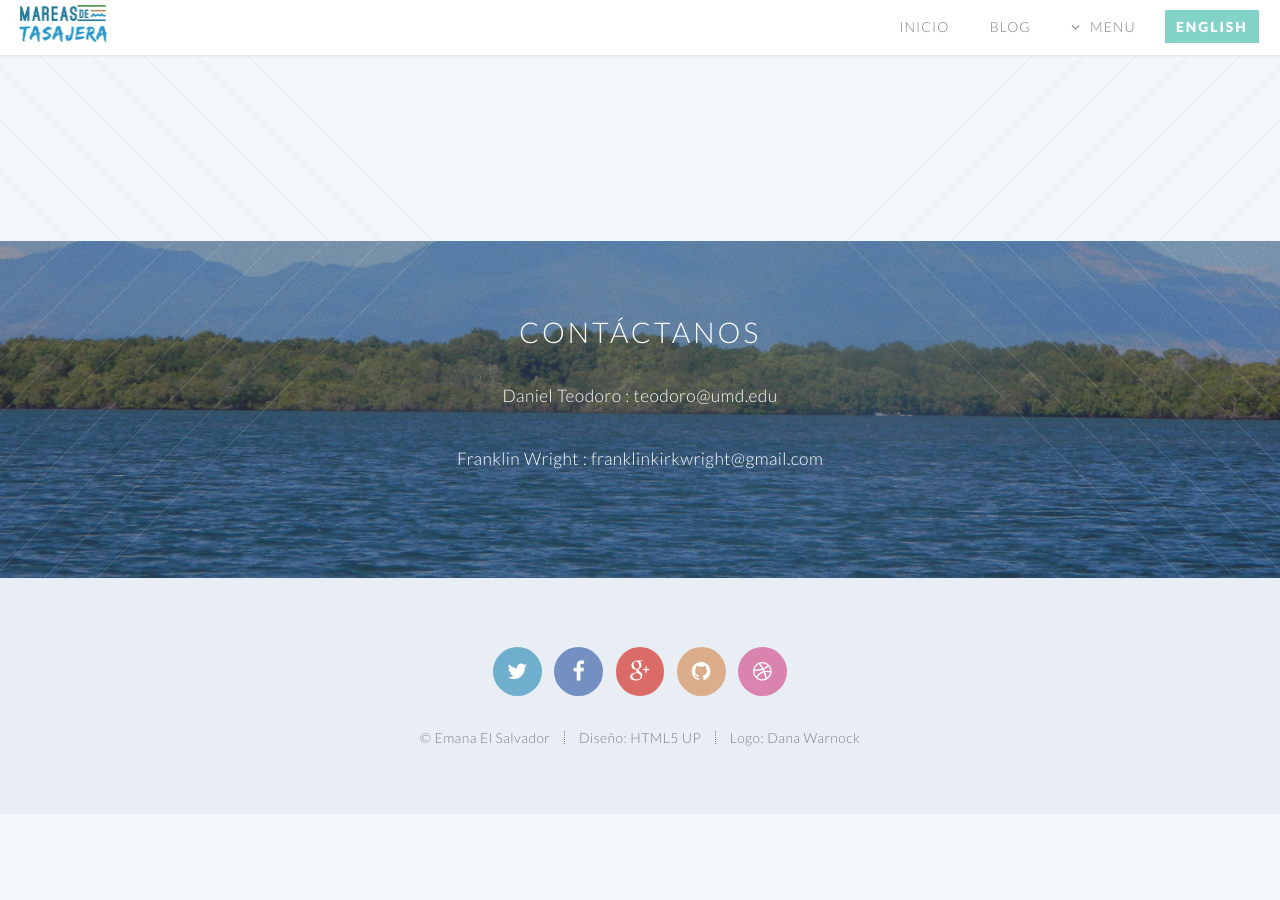
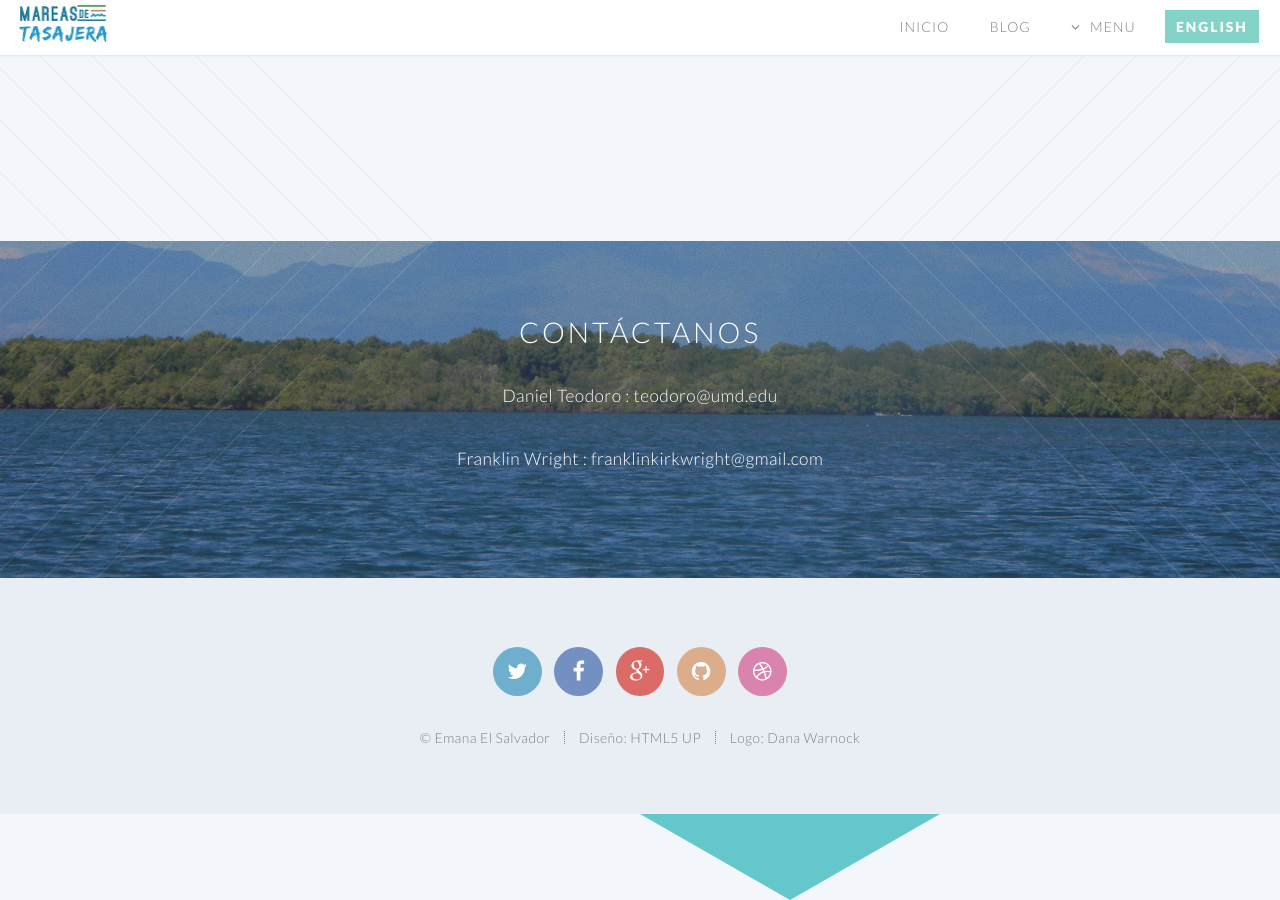
Before and after one commit to danteo90/danteo90.github.io, a Jekyll site: the page built from index.html, in a window 1280 px wide and 900 px high, scrolled down 3284 px. Built offline with Jekyll 4.4.1, drawn with Linux system fonts in a browser that asks for light colours; before the commit the page ends 4098 px from its top, so only the background shows below that.

Commit message:
Update banner.html

```diff
--- a/_includes/banner.html
+++ b/_includes/banner.html
@@ -16,6 +16,7 @@
             nos conectamos con la realidad social,<br />
             economica y ambiental de la isla.</p>
         <footer>
+            <div class="hexagon"></div>
             <ul class="">
                 <li><a href="#main" class="button fit scrolly">Ver indicadores</a></li>
                 <li><a href="#proyectos" class="button fir scrolly">Proyectos en la isla</a></li>
```
